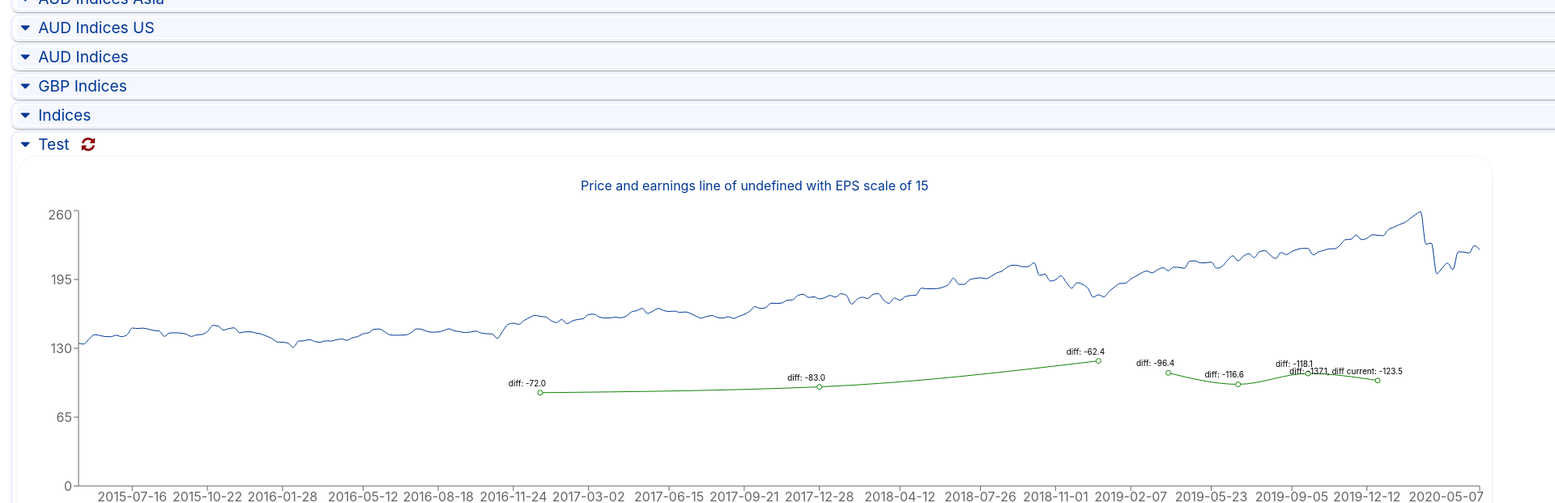
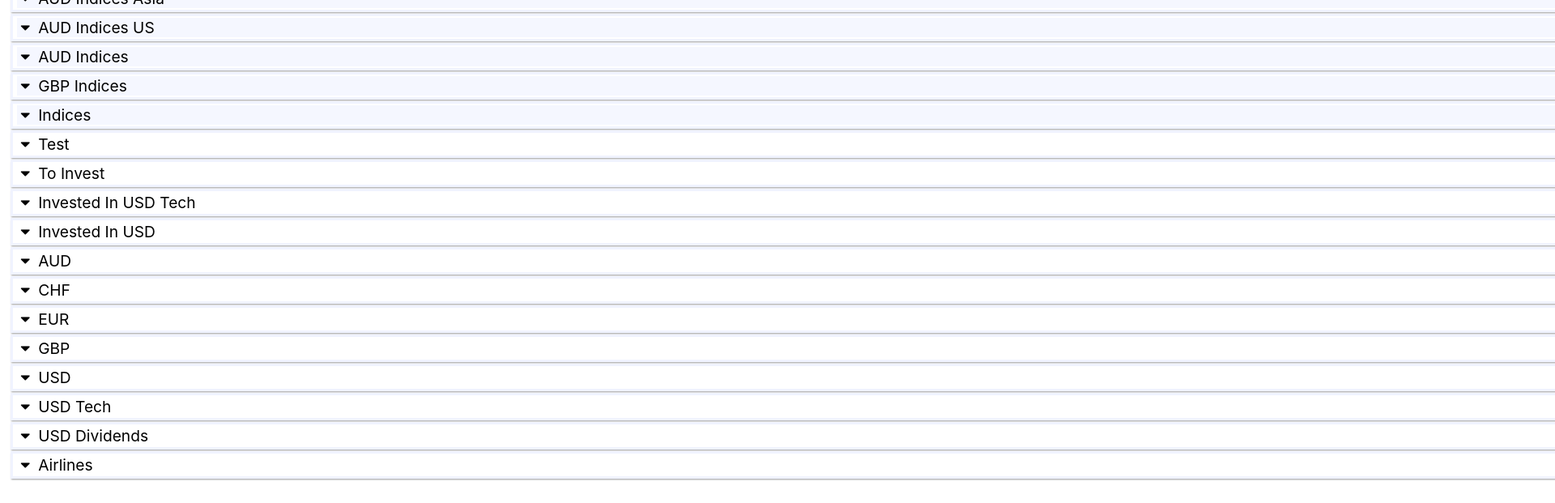
Before and after one commit to dusanzahoransky/ui-stocks-analyst, a React (Create React App) app: page / in a window 1280 px wide. Shown: the part 140-761 px from the top of the page at 81% size, 1920 px wide, since content can reach past the window. Built offline with nearby package versions, Linux system fonts and the light colour scheme.

Commit message:
support morningstar key ratios financials timeline

```diff
--- a/src/components/PriceEpsChart.tsx
+++ b/src/components/PriceEpsChart.tsx
@@ -21,7 +21,7 @@ export class PriceEpsChart extends React.Component<PriceEpsChartProps> {
             <div className={'PriceEpsChart'}>
                 {chartLabel}
                 {chartDescription}
-                <LineChart width={1800} height={400} data={this.props.data}>
+                <LineChart width={1800} height={400} data={data}>
                     <Line type="monotone" dataKey="price" stroke="#003795" dot={false} legendType={"plainline"}
                           isAnimationActive={false}/>
                     <Line type="monotone" dataKey="epsQuarterly" stroke="#128408" connectNulls={true}
--- /dev/null
+++ b/src/components/RatioChart.css
@@ -0,0 +1,26 @@
+.RatioChart{
+    width: 800px;
+    height: 120px;
+    border-style: solid;
+    border-width: 1px;
+    border-color: #f0f3ff;
+    border-radius: 5px;
+    box-shadow: 0 2px 2px -1px rgba(0, 0, 0, 0.4);
+    position: relative;
+
+}
+
+.ChartWrapper{
+    width: 100%;
+    height: 100%;
+    position: absolute;
+    top: 0;
+    left: 0;
+}
+
+h3{
+    z-index: 10;
+    margin-left: 40px;
+    font-size: medium;
+    font-weight: normal;
+}
--- /dev/null
+++ b/src/components/RatioChart.tsx
@@ -0,0 +1,44 @@
+import React from "react";
+import {Line, LineChart, Tooltip, XAxis, YAxis} from 'recharts';
+import "./RatioChart.css"
+import {RatioChartData} from "../model/RatioChartData";
+import {FormattingUtils} from "../utils/FormattingUtils";
+
+export interface RatioChartProps {
+    data: RatioChartData[];
+    label: string;
+}
+
+export class RatioChart extends React.Component<RatioChartProps> {
+
+    render() {
+        const {data, label} = this.props;
+        let firstValue = data.map(d => d.value).filter(value => !Number.isNaN(value))[0];
+        const scaleFactor = FormattingUtils.scaleFactor(firstValue)
+        const scaleFactorLabel = FormattingUtils.scaleFactorLabel(firstValue)
+        const chartLabel = `${label} ${scaleFactorLabel ? 'in ' + scaleFactorLabel : ''}`
+
+        let normalisedData = data.map(d => {
+            return {
+                date: d.date,
+                value: d.value / scaleFactor
+            }
+        });
+        return (
+            <div className={'RatioChart'}>
+                <h3>{chartLabel}</h3>
+                <div className={'ChartWrapper'}>
+                    <LineChart width={800} height={120} data={normalisedData}>
+                        <Line type="monotone" dataKey="value" stroke="#003795" legendType={"plainline"}
+                              isAnimationActive={false}/>
+                        {/*                    <Line type="monotone" dataKey="epsQuarterly" stroke="#128408" connectNulls={true}
+                          label={<RatioChartLabel data={data}/>} isAnimationActive={false}/>*/}
+                        <XAxis dataKey="date" tickSize={3} tick={{fontSize: 10}} height={10}/>
+                        <YAxis tick={{fontSize: 10}} width={20}/>
+                        <Tooltip/>
+                    </LineChart>
+                </div>
+            </div>
+        )
+    }
+}
--- a/src/components/Watchlist.css
+++ b/src/components/Watchlist.css
@@ -2,7 +2,6 @@
     border-style: solid;
     border-color: #f0f3ff;
     padding-left: 5px;
-    border-radius: 10px;
     box-shadow: 0 2px 2px -1px rgba(0, 0, 0, 0.4);
 }
 
--- a/src/components/Watchlist.tsx
+++ b/src/components/Watchlist.tsx
@@ -12,6 +12,10 @@ import moment from "moment";
 import {StockInfo} from "../model/StockInfo";
 import {IndicesChartData} from "../model/IndicesChartData";
 import {IndicesPriceChart} from "./IndicesPriceChart";
+import {StockRatiosPeriods} from "../model/StockRatiosPeriods";
+import {RatioChart} from "./RatioChart";
+import {RatioChartData} from "../model/RatioChartData";
+import {ChartRatios} from "../model/ChartRatios";
 
 
 export interface WatchlistProps {
@@ -27,7 +31,7 @@ export interface WatchlistProps {
 
 export interface WatchlistState {
     priceEpsData?: PriceEpsDataRaw[]
-    ratiosData?: PriceEpsDataRaw[]
+    ratiosData?: StockRatiosPeriods
     /**
      * Remove outliers which would otherwise deform the chart, e.g. an EP which is extremely high in a single quarter
      */
@@ -45,8 +49,8 @@ export class Watchlist extends React.Component<WatchlistProps, WatchlistState> {
         this.state = {
             // priceEpsData: undefined,
             //uncomment to render chart of the first stock on load
-            priceEpsData: props.result ? props.result.stocks[0].stockInfo.chartData : undefined,
-            ratiosData: props.result ? props.result.stocks[0].stockInfo.chartData : undefined,
+            //priceEpsData: props.result ? props.result.stocks[0].stockInfo.chartData : undefined,
+            ratiosData: props.result ? props.result.stocks[0].stockRatiosTimeline.periods : undefined,
             // indicesChartSymbols: ['VTS', 'VUSA'],
             indicesChartSymbols: [],
             priceEpsChartRemoveOutliers: true
@@ -77,10 +81,10 @@ export class Watchlist extends React.Component<WatchlistProps, WatchlistState> {
     }
 
     renderIndicesChart() {
-        if (!this.props.isLoaded || this.state.indicesChartSymbols.length == 0) {
+        if (!this.props.isLoaded || this.state.indicesChartSymbols.length === 0) {
             return ''
         }
-         const chartData = this.prepareIndicesChartData(this.props.result.stocks);
+        const chartData = this.prepareIndicesChartData(this.props.result.stocks);
         return <div className={!chartData ? 'hidden' : ''}>
             <IndicesPriceChart
                 data={chartData}
@@ -89,18 +93,45 @@ export class Watchlist extends React.Component<WatchlistProps, WatchlistState> {
         </div>
     }
 
-    renderCompanyCharts(peRatio: number, priceEpsData?: PriceEpsDataRaw[], ratiosData?:PriceEpsDataRaw[]) {
+    renderCompanyCharts(peRatio: number, priceEpsData?: PriceEpsDataRaw[], ratiosData?: StockRatiosPeriods) {
         if (!this.props.isLoaded) {
             return ''
-        } else {
-            const chartData = this.prepareEpsChartData(priceEpsData, peRatio);
-            return <div className={!chartData ? 'hidden' : ''}>
-                {/*<RatioChart></RatioChart>*/}
-                <PriceEpsChart
-                    data={chartData}
-                    description={`Price and earnings line of ${this.state.chartLabel} with EPS scale of ${peRatio}`}/>
-            </div>
         }
+        const chartData = this.prepareEpsChartData(priceEpsData, peRatio);
+        const priceEpsChart = <PriceEpsChart
+            data={chartData}
+            description={`Price and earnings line of ${this.state.chartLabel} with EPS scale of ${peRatio}`}/>;
+
+        const periods = Object.keys(ratiosData);
+        const ratiosCharts = this.getChartRatios().map(ratio => {
+            const chartData: RatioChartData[] = periods.map(period => {
+                return {
+                    date: period,
+                    value: ratiosData[period][ratio] as number
+                }
+            });
+            return <RatioChart
+                key={ratio}
+                data={chartData}
+                label={`${ChartRatios[ratio]}`}/>;
+        })
+        return <div>
+            <div className={!ratiosData ? 'hidden' : ''}>{ratiosCharts}</div>
+            <div className={!chartData ? 'hidden' : ''}>{priceEpsChart}</div>
+        </div>
+
+    }
+
+    private getChartRatios(): string[] {
+        const enumNames = []
+
+        for (const enumMember in ChartRatios) {
+            if (Number.isNaN(Number.parseInt(enumMember))) {
+                enumNames.push(enumMember)
+            }
+        }
+
+        return enumNames
     }
 
     getStockInfo(result: StockAnalysisResult | IndicesAnalysisResult, isIndex: boolean): StockInfo[] {
--- /dev/null
+++ b/src/model/ChartRatios.ts
@@ -0,0 +1,21 @@
+export enum ChartRatios {
+    earningsPerShare = "Earnings per share",
+    bookValuePerShare = "Book value per share",
+    freeCashFlowPerShare = "Free cash flow per share",
+    price = "Price",
+    dividends = "Dividends",
+    payoutRatio = "Payout ratio",
+
+
+    /*    freeCashFlow?: number,
+        grossMargin?: number,
+        netIncome?: number,
+        operatingCashFlow?: number,
+        operatingIncome?: number,
+        operatingMargin?: number,
+        capSpending?: number,
+        revenue?: number,
+        shares?: number,
+        workingCapital?: number,*/
+
+}
--- /dev/null
+++ b/src/model/RatioChartData.ts
@@ -0,0 +1,4 @@
+export interface RatioChartData {
+    date: string;
+    value?: number,
+}
--- /dev/null
+++ b/src/model/StockRatiosPeriods.ts
@@ -0,0 +1,5 @@
+import {Ratios} from "./Ratios";
+
+export interface StockRatiosPeriods {
+    [period: string]: Ratios
+}
--- a/src/model/StockRatiosTimeline.ts
+++ b/src/model/StockRatiosTimeline.ts
@@ -1,4 +1,4 @@
-import {Ratios} from "./Ratios";
+import {StockRatiosPeriods} from "./StockRatiosPeriods";
 
 export interface StockRatiosTimeline {
     id: string,
@@ -6,5 +6,5 @@ export interface StockRatiosTimeline {
     mic: string,
     exchange: string,
     date: string,
-    periods: {[period: string]: Ratios}
+    periods: StockRatiosPeriods
 }
--- a/src/pages/StocksAnalysis.css
+++ b/src/pages/StocksAnalysis.css
@@ -1,7 +1,6 @@
 .StocksAnalysis {
     text-align: left;
     width: 7500px;
-    color: #003795;
 }
 .Watchlist {
     margin-bottom: 2px;
--- a/src/pages/StocksAnalysis.tsx
+++ b/src/pages/StocksAnalysis.tsx
@@ -42,7 +42,7 @@ export class StocksAnalysis extends React.Component<StocksAnalysisProps, StocksA
 
     private readonly PRESET_WATCHLISTS = [
         'TEST',
-/*        'TO_INVEST',
+        'TO_INVEST',
         'INVESTED_IN_USD_TECH',
         'INVESTED_IN_USD',
         'AUD',
@@ -52,7 +52,7 @@ export class StocksAnalysis extends React.Component<StocksAnalysisProps, StocksA
         'USD',
         'USD_TECH',
         'USD_DIVIDENDS',
-        'AIRLINES',*/
+        'AIRLINES',
         /*'NASDAQ_100',*/
         /*        'TRADING_212_US',
                 'TRADING_212_EUR',
@@ -73,8 +73,8 @@ export class StocksAnalysis extends React.Component<StocksAnalysisProps, StocksA
 
     componentDidMount() {
         this.PRESET_WATCHLISTS
-            .forEach(watchlist => this.loadWatchlistData(watchlist, false))
-            // .forEach(watchlist => this.createEmptyWatchlist(watchlist, false))
+            // .forEach(watchlist => this.loadWatchlistData(watchlist, false))
+            .forEach(watchlist => this.createEmptyWatchlist(watchlist, false))
         this.PRESET_INDICES_WATCHLISTS
             // .forEach(watchlist => this.loadWatchlistData(watchlist, true, false, false))
             .forEach(watchlist => this.createEmptyWatchlist(watchlist, true))
@@ -187,7 +187,9 @@ export class StocksAnalysis extends React.Component<StocksAnalysisProps, StocksA
 
         allResults
             .forEach((watchlistResult) => {
-                const onRefreshClickHandler = (watchlist) => this.loadWatchlistData(watchlist, watchlistResult.isIndex, true, false);
+                const onRefreshClickHandler = (watchlist) => {
+                    this.loadWatchlistData(watchlist, watchlistResult.isIndex, true, false);
+                }
                 const onShowClickHandler = (watchlist) => {
                     if (this.containWatchlistData(watchlist, watchlistResult.isIndex)) {
                         this.unloadWatchlistData(watchlist, watchlistResult.isIndex)
--- a/src/utils/FormattingUtils.ts
+++ b/src/utils/FormattingUtils.ts
@@ -395,4 +395,32 @@ export class FormattingUtils {
                 return field;
         }
     }
+
+
+    static scaleFactor(value: number): number {
+        if (value > 1000000000000 || value < -1000000000000) {
+             return 1000000000000;
+        }
+        if (value > 1000000000 || value < -1000000000) {
+            return 1000000000;
+        }
+        if (value > 1000000 || value < -1000000) {
+            return 1000000;
+        }
+        return 1;
+    }
+
+    static scaleFactorLabel(value: number): string {
+        if (value > 1000000000000 || value < -1000000000000) {
+             return "T";
+        }
+        if (value > 1000000000 || value < -1000000000) {
+            return "B";
+        }
+        if (value > 1000000 || value < -1000000) {
+            return "M";
+        }
+        return "";
+    }
+
 }
```
